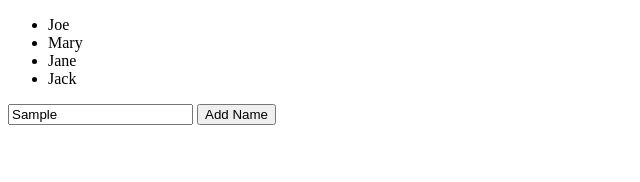
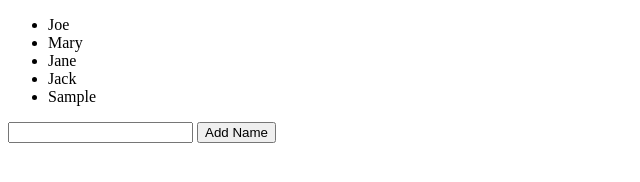
Before and after one commit to spenserhale/learn-vue-2-step-by-step, a plain HTML site: page lists.html in a window 1280 px wide. Both pictures are taken after typing "Sample" into the empty fields and a click on the button "Add Name". Shown: the whole page, without its empty margins (0-640 px from the left). Drawn offline with nearby package versions, Linux system fonts and the light colour scheme.

Commit message:
finishing list example with old event listener

```diff
--- a/lists.html
+++ b/lists.html
@@ -14,7 +14,7 @@
 
     </ul>
 
-    <input type="text" id="name">
+    <input id="input" type="text">
 
     <button id="button">Add Name</button>
 
@@ -24,18 +24,21 @@
 
 <script>
 
-    var app = new Vue({
+    let app = new Vue({
         el: '#root',
         data: {
             names: ['Joe','Mary','Jane','Jack']
+        },
+        mounted() {
+            document.querySelector('#button').addEventListener('click', () => {
+                let name = document.querySelector('#input');
+
+                app.names.push(name.value);
+
+                name.value = '';
+            })
         }
     });
-
-    document.querySelector('#button').addEventListener('click', () => {
-        let name = document.querySelector('#input').value;
-
-        app.names.push(name);
-    })
 
 </script>
 
```
